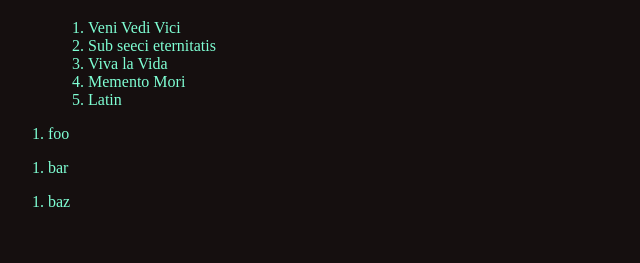
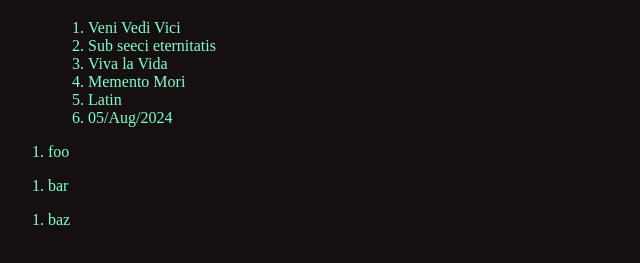
Before and after one commit to rohnkhatri/learnGitHub, a plain HTML site: page index.html in a window 1280 px wide. Shown: the part 61-324 px from the top of the page, without its empty margins (0-640 px from the left). Drawn offline with Linux system fonts and the light colour scheme.

Commit message:
changes4

```diff
--- a/index.html
+++ b/index.html
@@ -20,6 +20,7 @@
         <li>Viva la Vida</li>
         <li>Memento Mori</li>
         <li>Latin</li>
+        <li>05/Aug/2024</li>
       </ol>
     </ul>
     <ol><li>foo</li></ol>
```
